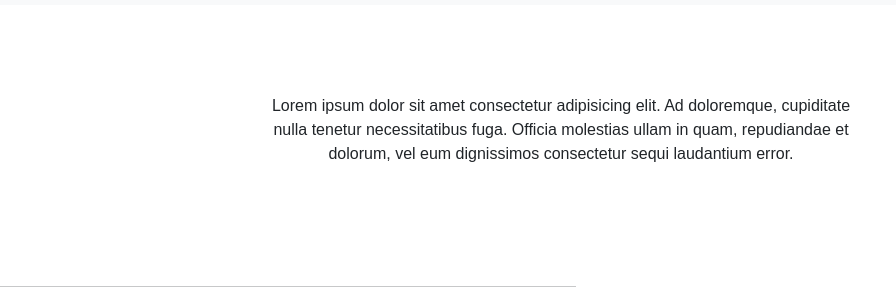
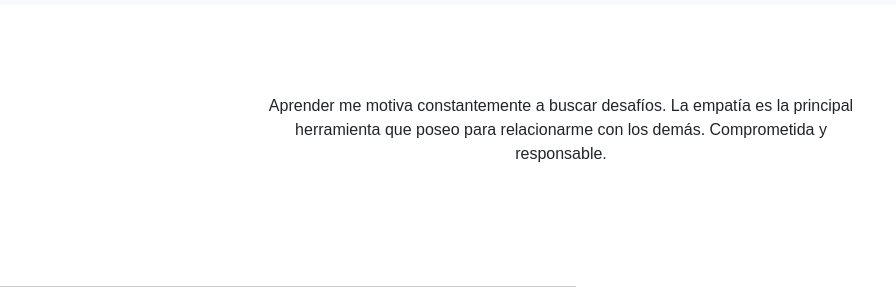
Before and after one commit to BernardoNunnez/LucilaVillalba, a plain HTML site: page index.html in a window 1280 px wide. Shown: the part 103-403 px from the top of the page, 384-1280 px from the left. Drawn offline with nearby package versions, Linux system fonts and the light colour scheme.

Commit message:
titulo quien soy
Modifique texto de cuadro "quien soy"

```diff
--- a/index.html
+++ b/index.html
@@ -53,7 +53,9 @@
             <img width="350" class=" img-fluid m-0 imgen-lu" src="./img/IMG_5327.png"  alt="Lucila imagen cv">
           </div>
           <div class="parrafo-lu">
-            <p class="texto-quienes_somos"> Lorem ipsum dolor sit amet consectetur adipisicing elit. Ad doloremque, cupiditate nulla tenetur necessitatibus fuga. Officia molestias ullam in quam, repudiandae et dolorum, vel eum dignissimos consectetur sequi laudantium error.</p>
+            <p class="texto-quienes_somos"> Aprender me motiva constantemente a buscar desafíos.
+              La empatía es la principal herramienta que poseo para relacionarme con los demás.
+              Comprometida y responsable.</p>
           </div>
       </section>
 
```
